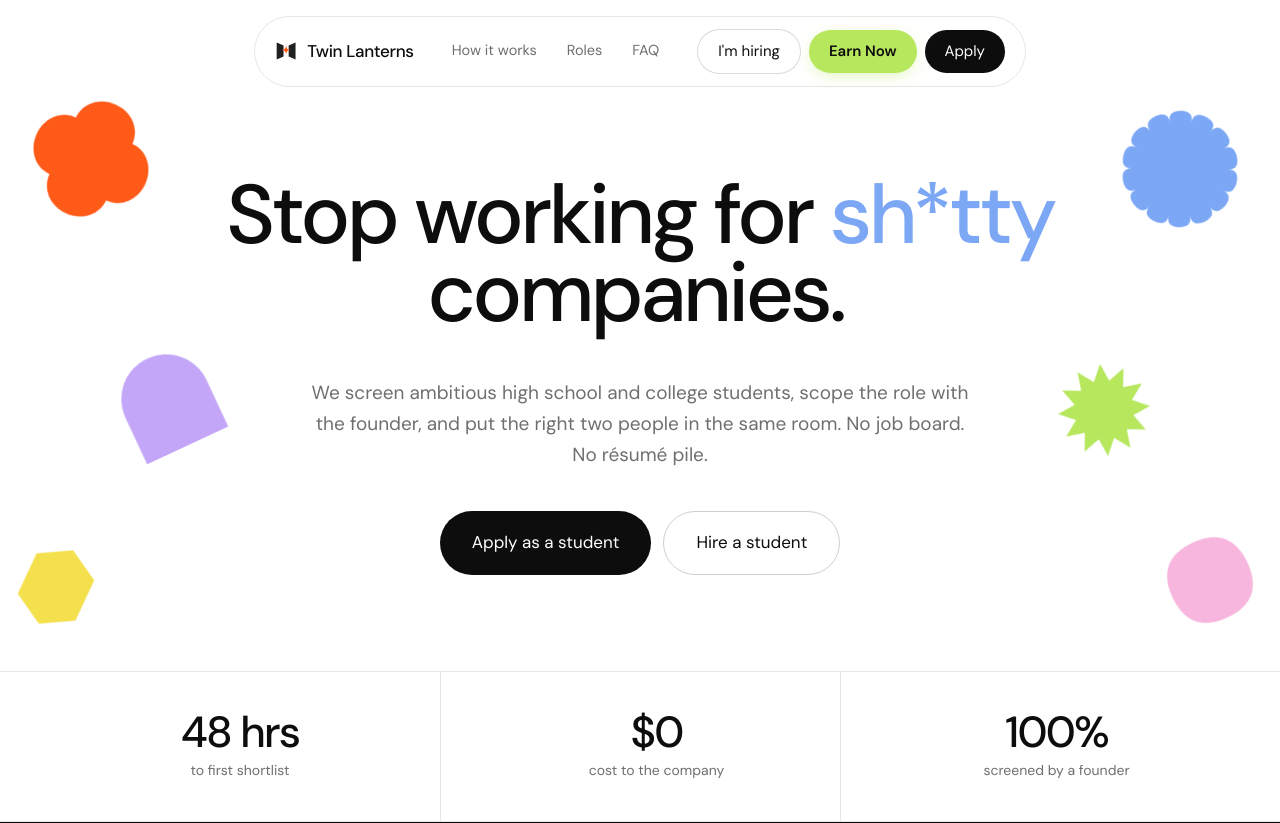
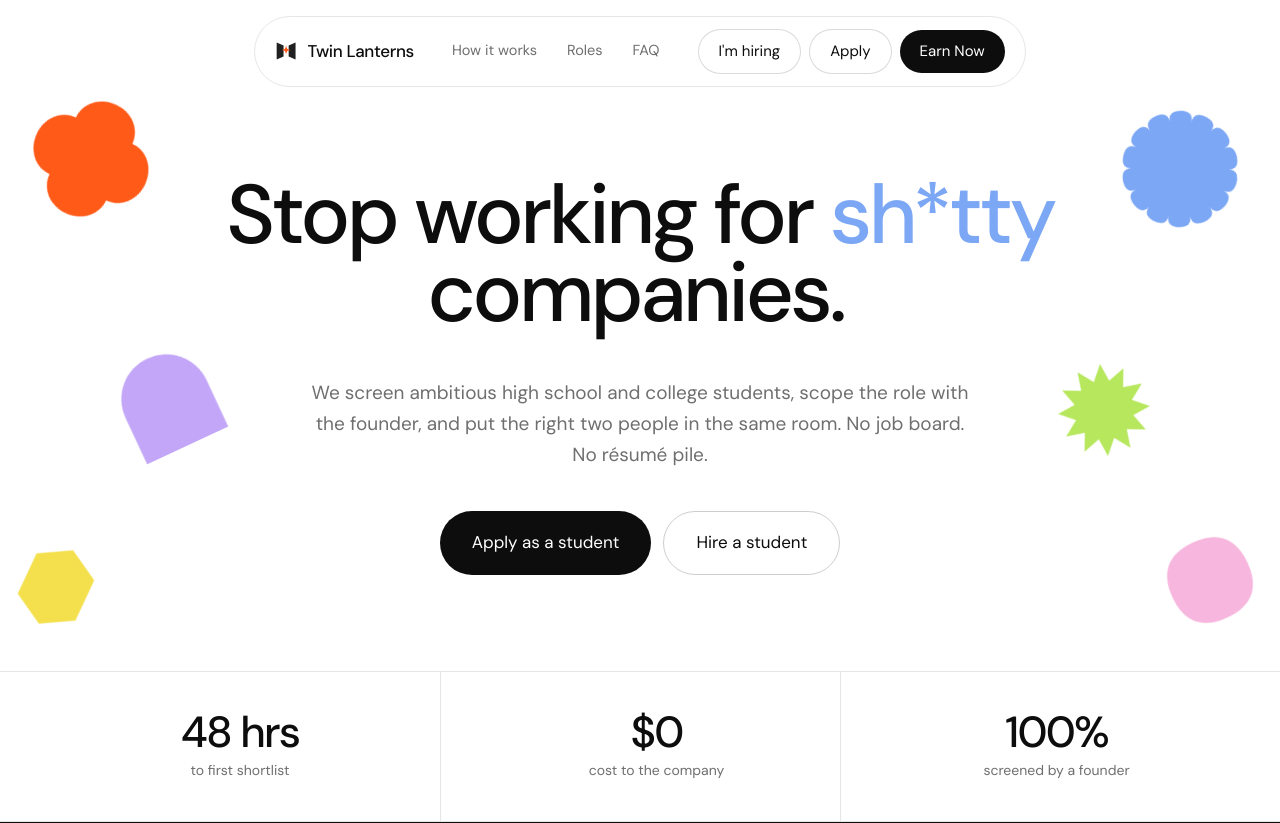
Before and after one commit to TwinLanterns/main-site, a Next.js app: page / in a window 1280 px wide. Shown: the top 823 px of the page. Built offline with nearby package versions, Linux system fonts and the light colour scheme.

Commit message:
ui: changed colors + nav layout order

```diff
--- a/components/Nav.tsx
+++ b/components/Nav.tsx
@@ -37,20 +37,20 @@ export default function Nav() {
         I&apos;m hiring
       </Link>
       <Link
+        href="/apply"
+        className={`hidden rounded-full border border-ink/15 bg-white text-[15px] transition-all duration-500 hover:border-ink sm:block ${
+          compact ? "px-4 py-2" : "px-5 py-2.5"
+        }`}
+      >
+        Apply
+      </Link>
+      <Link
         href="/partner/info"
-        className={`hidden rounded-full bg-lime text-[15px] font-semibold text-ink shadow-[0_4px_18px_-6px_rgba(182,231,92,0.7)] transition-all duration-500 hover:bg-flame hover:text-white hover:shadow-[0_4px_18px_-4px_rgba(255,90,24,0.55)] sm:block ${
+        className={`rounded-full bg-ink text-[15px] text-white transition-all duration-500 hover:bg-flame ${
           compact ? "px-4 py-2" : "px-5 py-2.5"
         }`}
       >
         Earn Now
-      </Link>
-      <Link
-        href="/apply"
-        className={`rounded-full bg-ink text-[15px] text-white transition-all duration-500 hover:bg-flame ${
-          compact ? "px-4 py-2" : "px-5 py-2.5"
-        }`}
-      >
-        Apply
       </Link>
     </>
   );
```
